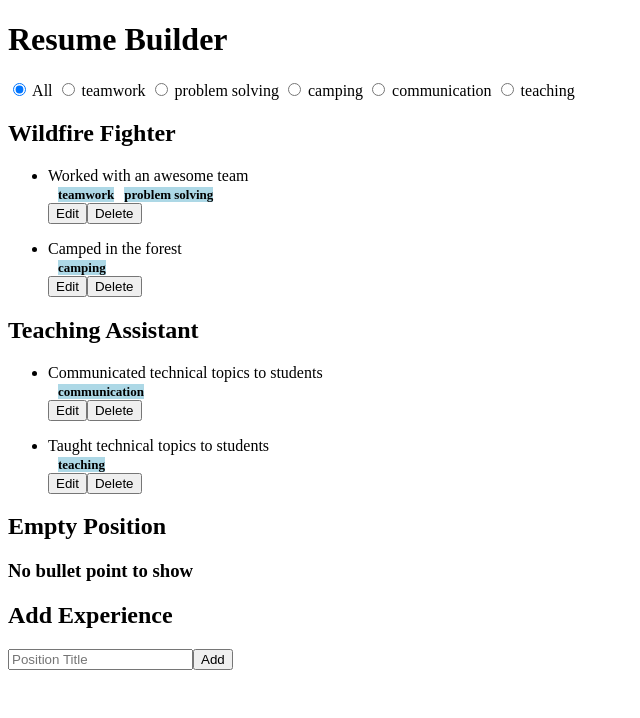
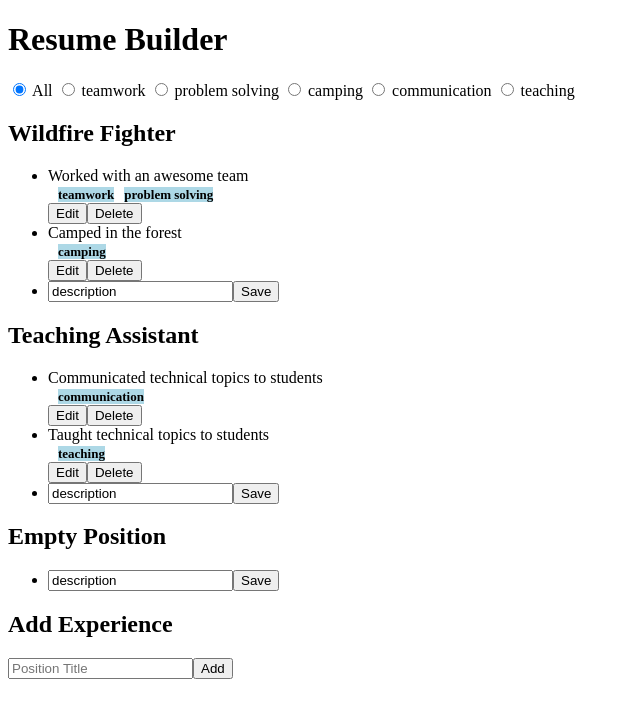
Before and after one commit to jasonTheDev/resume-builder, an Angular app: page / in a window 1280 px wide. Shown: the top 718 px of the page, without its empty margins (0-640 px from the left). Built offline with nearby package versions, Linux system fonts and the light colour scheme.

Commit message:
Input for adding bullet points

```diff
--- a/src/app/experience/experience.component.html
+++ b/src/app/experience/experience.component.html
@@ -1,8 +1,14 @@
 <h2>{{ experience.position }}</h2>
+<ul>
 @for (bulletPoint of experience.bulletPoints; track bulletPoint.description) {
-  <ul>
     <app-bullet-point (remove)="remove(bulletPoint)" [bulletPoint]="bulletPoint"></app-bullet-point>
-  </ul>
-} @empty {
-  <h3>No bullet point to show</h3>
 }
+  <li>
+    <input
+      placeholder="Add Bullet"
+      value="description"
+      #newBullet
+      (keyup.enter)="addBullet(newBullet.value)" />
+      <button (click)="addBullet(newBullet.value)">Save</button>
+  </li>
+</ul>
--- a/src/app/experience/experience.component.ts
+++ b/src/app/experience/experience.component.ts
@@ -17,4 +17,12 @@ export class ExperienceComponent {
   remove(bullet: BulletPoint) {
     this.experience.bulletPoints = this.experience.bulletPoints.filter(b => b !== bullet);
   }
+
+  addBullet(description: string): void {
+    const bullet: BulletPoint = {
+      description: description,
+      applicableTags: []
+    }
+    this.experience.bulletPoints.push(bullet);
+  }
 }
```
